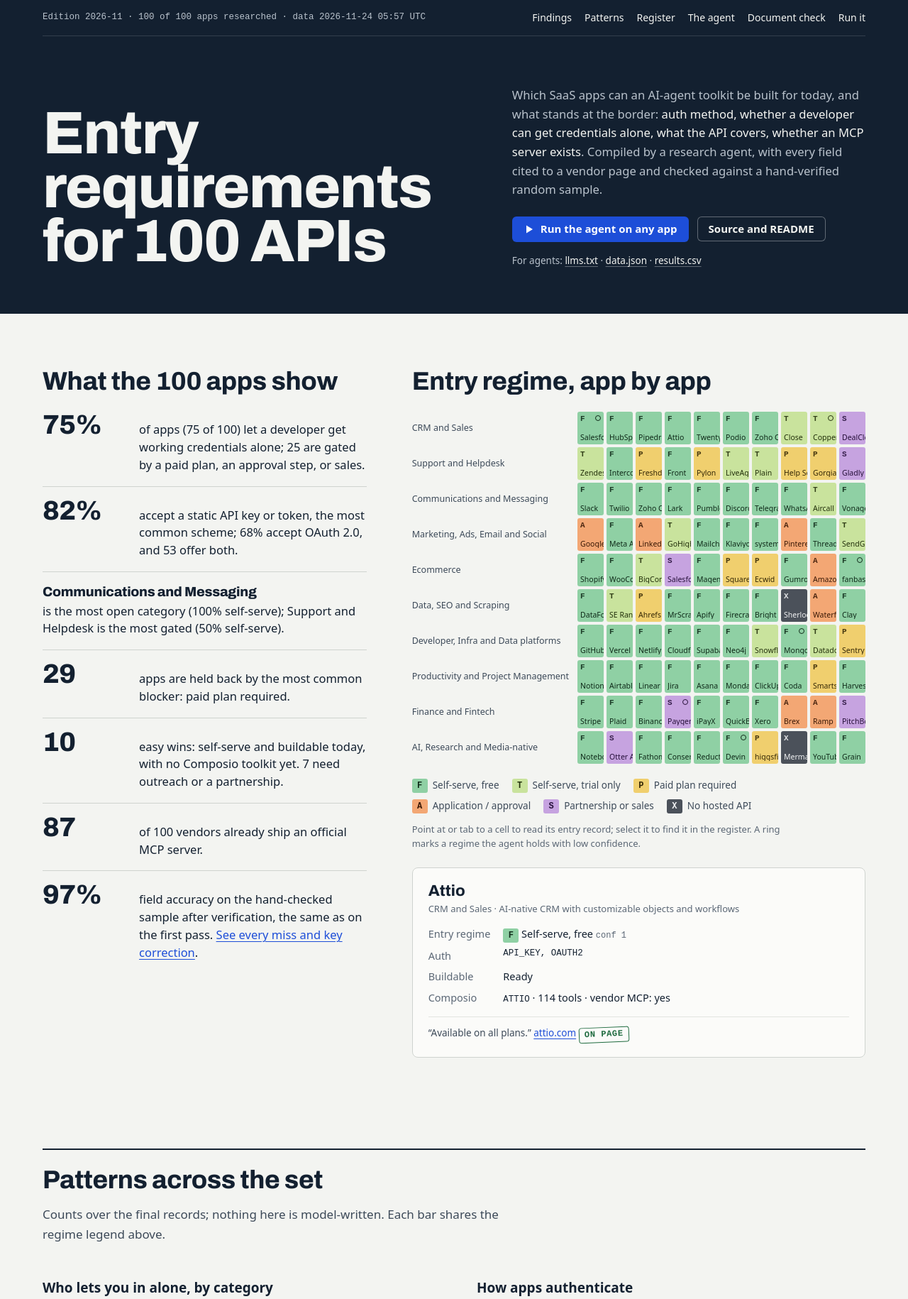
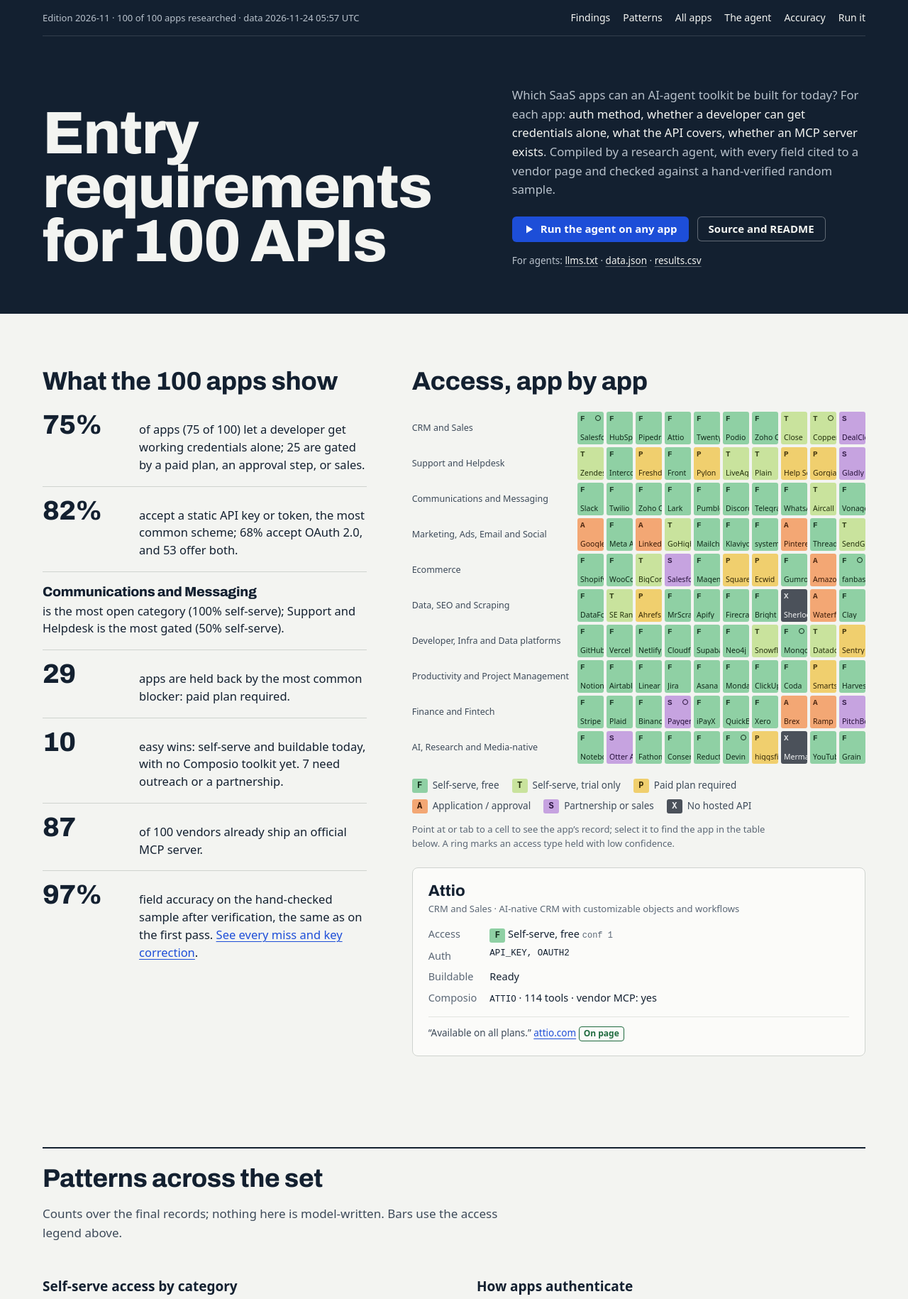
Before and after one commit to HUmnanANirudh/Composio, a plain HTML site: page site/index.html in a window 1280 px wide. Shown: the top 1830 px of the page at 71% size. Drawn offline with Linux system fonts and the light colour scheme; a web font is replaced by a local one.

Commit message:
Page: plain labels, no decorative gimmicks
- Drop the border-entry metaphor from labels: "Entry regime" -> "Access",
  "The register" -> "All 100 apps", "The agent's route" -> "How the agent
  works", "Document check: is it right?" -> "Accuracy"; no rhetorical headings
- Stamps are upright sentence-case labels, not tilted letter-spaced caps
- Matrix cells outline on hover instead of lifting with a shadow
- Monospace only for codes and data, not the edition line or step labels

Co-Authored-By: Claude Opus 5.5 <noreply@anthropic.com>

```diff
--- a/site/index.html
+++ b/site/index.html
@@ -15,7 +15,7 @@
   --paper:#f3f4f1; --sheet:#fbfbf9; --ink:#132030; --ink-2:#3d4a59; --ink-3:#5b6775;
   --rule:#cfd3cf; --rule-2:#e3e5e1; --band:#132030; --band-ink:#f3f4f1; --band-ink-2:#b9c2cc;
   --act:#1d4ed8; --act-ink:#ffffff; --act-soft:#e4ebfd;
-  /* entry-regime legend: used for regime and nothing else */
+  /* access legend: used for access type and nothing else */
   --r-free:#8fd0a4; --r-trial:#c9e39d; --r-paid:#f0cf6e; --r-approval:#f3a774; --r-partner:#c6a3e0; --r-none:#4b515a;
   --r-free-ink:#0f2a19; --r-trial-ink:#23300c; --r-paid-ink:#352806; --r-approval-ink:#3a1906; --r-partner-ink:#26103a; --r-none-ink:#f2f3f4;
   --hit:#1f6b3f; --miss:#a2311f; --unscored:#5b6775;
@@ -61,7 +61,7 @@ code,.mono{font-family:var(--mono);font-size:.86em;letter-spacing:0}
 .mast .bar nav{display:flex;flex-wrap:wrap;gap:4px 18px}
 .mast .bar a{color:var(--band-ink);text-decoration:none}
 .mast .bar a:hover{text-decoration:underline}
-.mast .ed{font-family:var(--mono);font-size:12.5px;color:var(--band-ink-2)}
+.mast .ed{font-size:13px;color:var(--band-ink-2)}
 .mast .head{display:grid;grid-template-columns:minmax(0,6fr) minmax(0,5fr);gap:clamp(28px,5vw,80px);align-items:end;padding:clamp(40px,5.5vw,76px) 0 clamp(40px,5vw,64px)}
 .mast h1{font-family:var(--display);font-variation-settings:"wdth" 68;font-weight:800;font-size:clamp(44px,6.6vw,92px);line-height:.9;letter-spacing:-.02em;margin:0;text-wrap:balance}
 .mast h1 span{display:block}
@@ -93,11 +93,10 @@ code,.mono{font-family:var(--mono);font-size:.86em;letter-spacing:0}
 .matrix-wrap{position:relative}
 .matrix{display:grid;grid-template-columns:minmax(92px,auto) repeat(10,minmax(0,1fr));gap:4px;align-items:stretch}
 .matrix .cat{font-size:12.5px;line-height:1.15;color:var(--ink-2);display:flex;align-items:center;padding-right:8px}
-.cell{appearance:none;border:0;margin:0;padding:5px 4px 4px;min-height:46px;border-radius:3px;display:flex;flex-direction:column;justify-content:space-between;text-align:left;cursor:pointer;font:500 10.5px/1.1 var(--body);overflow:hidden;position:relative;transition:transform .18s cubic-bezier(.2,.8,.2,1),box-shadow .18s}
+.cell{appearance:none;border:0;margin:0;padding:5px 4px 4px;min-height:46px;border-radius:3px;display:flex;flex-direction:column;justify-content:space-between;text-align:left;cursor:pointer;font:500 10.5px/1.1 var(--body);overflow:hidden;position:relative}
 .cell .code{font:600 11px/1 var(--mono);opacity:.9}
 .cell .nm{display:block;overflow:hidden;text-overflow:ellipsis;white-space:nowrap}
-.cell:hover,.cell:focus-visible,.cell[aria-pressed="true"]{transform:translateY(-2px);box-shadow:0 4px 10px -4px #13203066;z-index:2}
-.cell[aria-pressed="true"]{outline:2px solid var(--ink);outline-offset:1px}
+.cell:hover,.cell:focus-visible,.cell[aria-pressed="true"]{outline:2px solid var(--ink);outline-offset:1px;z-index:2}
 .cell.pending{background:transparent;box-shadow:inset 0 0 0 1px var(--rule);border:0;color:var(--ink-3);cursor:default}
 .cell.lowconf::after{content:"";position:absolute;right:4px;top:5px;width:6px;height:6px;border-radius:50%;border:1.5px solid currentColor}
 .rg-SELF_SERVE_FREE{background:var(--r-free);color:var(--r-free-ink)}
@@ -175,7 +174,7 @@ details.ev summary{white-space:nowrap}
 .conf{font-family:var(--mono);font-size:12px;color:var(--ink-3)}
 details.ev summary{cursor:pointer;color:var(--act);font-size:13px}
 details.ev blockquote{margin:6px 0 0;padding:0 0 0 10px;border-left:1px solid var(--rule);font-size:13px;color:var(--ink-2)}
-.reg tr.flagged td.app b::after{content:"flagged";display:block;margin-top:3px;font:600 11px/1.3 var(--mono);letter-spacing:.04em;text-transform:uppercase;color:var(--miss)}
+.reg tr.flagged td.app b::after{content:"Flagged";display:block;margin-top:2px;font:600 12px/1.3 var(--body);color:var(--miss)}
 /* route */
 .route{display:grid;grid-template-columns:repeat(6,1fr);gap:0;position:relative;margin:0}
 .stn{position:relative;padding:42px 28px 0 0}
@@ -185,7 +184,7 @@ details.ev blockquote{margin:6px 0 0;padding:0 0 0 10px;border-left:1px solid va
 .stn.human .dot{border-radius:3px;background:var(--r-paid);border-color:var(--ink)}
 .stn h3{margin:0 0 8px;font:700 16px/1.25 var(--body)}
 .stn p{margin:0;font-size:14px;line-height:1.55;color:var(--ink-2)}
-.stn .who{display:block;font:600 12px/1.4 var(--mono);color:var(--ink-3);margin-bottom:6px}
+.stn .who{display:block;font:500 12.5px/1.4 var(--body);color:var(--ink-3);margin-bottom:6px}
 .humans{margin-top:clamp(60px,7vw,96px)}
 .humans li{display:grid;grid-template-columns:28px 1fr;gap:12px;align-items:start;padding:14px 0}
 .humans li{grid-template-columns:22px 1fr}
@@ -196,7 +195,7 @@ details.ev blockquote{margin:6px 0 0;padding:0 0 0 10px;border-left:1px solid va
 .acc .v{font-family:var(--display);font-variation-settings:"wdth" 75;font-weight:800;font-size:clamp(40px,5vw,64px);line-height:1}
 .acc .arrow{font-size:28px;color:var(--ink-3)}
 .acc .lab{display:block;font:500 13px/1.3 var(--body);color:var(--ink-3);margin-top:8px}
-.stampmark{display:inline-block;transform:rotate(-2.5deg);border:1.5px solid var(--stamp);color:var(--stamp);border-radius:4px;padding:2px 7px;font:700 12px/1.3 var(--mono);letter-spacing:.05em;text-transform:uppercase}
+.stampmark{display:inline-block;border:1px solid var(--stamp);color:var(--stamp);border-radius:4px;padding:1px 6px;font:600 12px/1.4 var(--body)}
 .stampmark.bad{border-color:var(--miss);color:var(--miss)}
 .stampmark.grey{border-color:var(--unscored);color:var(--unscored)}
 .struck{text-decoration:line-through;text-decoration-thickness:1.5px;text-decoration-color:var(--miss)}
@@ -250,13 +249,13 @@ pre{background:var(--band);color:var(--band-ink);padding:14px 16px;border-radius
     <div class="bar">
       <span class="ed" id="edition">Edition 2026-11</span>
       <nav aria-label="Sections">
-        <a href="#findings">Findings</a><a href="#patterns">Patterns</a><a href="#register">Register</a><a href="#agent">The agent</a><a href="#check">Document check</a><a href="#run">Run it</a>
+        <a href="#findings">Findings</a><a href="#patterns">Patterns</a><a href="#register">All apps</a><a href="#agent">The agent</a><a href="#check">Accuracy</a><a href="#run">Run it</a>
       </nav>
     </div>
     <div class="head">
     <h1><span>Entry requirements</span><span>for 100 APIs</span></h1>
     <div>
-    <p class="sub">Which SaaS apps can an AI-agent toolkit be built for today, and what stands at the border: <b>auth method, whether a developer can get credentials alone, what the API covers, whether an MCP server exists</b>. Compiled by a research agent, with every field cited to a vendor page and checked against a hand-verified random sample.</p>
+    <p class="sub">Which SaaS apps can an AI-agent toolkit be built for today? For each app: <b>auth method, whether a developer can get credentials alone, what the API covers, whether an MCP server exists</b>. Compiled by a research agent, with every field cited to a vendor page and checked against a hand-verified random sample.</p>
     <div class="runline">
       <a class="btn" id="run-trigger" href="https://github.com/HUmnanANirudh/Composio/actions/workflows/research.yml"><svg viewBox="0 0 16 16" fill="currentColor" aria-hidden="true"><path d="M4 2.5v11l9-5.5z"/></svg>Run the agent on any app</a>
       <a class="btn ghost" href="https://github.com/HUmnanANirudh/Composio">Source and README</a>
@@ -274,10 +273,10 @@ pre{background:var(--band);color:var(--band-ink);padding:14px 16px;border-radius
       <ol class="findings" id="findings-list"><li class="loading">Loading findings…</li></ol>
     </div>
     <div class="matrix-wrap">
-      <h2>Entry regime, app by app</h2>
-      <div class="matrix" id="matrix" role="group" aria-label="Entry regime of each app, grouped by category"></div>
+      <h2>Access, app by app</h2>
+      <div class="matrix" id="matrix" role="group" aria-label="Access type of each app, grouped by category"></div>
       <ul class="legend" id="legend"></ul>
-      <p class="matrix-note">Point at or tab to a cell to read its entry record; select it to find it in the register. A ring marks a regime the agent holds with low confidence.</p>
+      <p class="matrix-note">Point at or tab to a cell to see the app’s record; select it to find the app in the table below. A ring marks an access type held with low confidence.</p>
       <div class="record" id="record" aria-live="polite"></div>
     </div>
   </section>
@@ -285,10 +284,10 @@ pre{background:var(--band);color:var(--band-ink);padding:14px 16px;border-radius
   <section class="sec" id="patterns" aria-labelledby="h-patterns">
     <div class="wrap">
       <h2 id="h-patterns">Patterns across the set</h2>
-      <p class="intro">Counts over the final records; nothing here is model-written. Each bar shares the regime legend above.</p>
+      <p class="intro">Counts over the final records; nothing here is model-written. Bars use the access legend above.</p>
       <div class="two">
         <div>
-          <h3 class="h">Who lets you in alone, by category</h3>
+          <h3 class="h">Self-serve access by category</h3>
           <div class="catbars" id="catbars"></div>
           <p class="small note">Percentage = apps where credentials are self-serve (free or trial).</p>
         </div>
@@ -308,25 +307,25 @@ pre{background:var(--band);color:var(--band-ink);padding:14px 16px;border-radius
 
   <section class="sec" id="register" aria-labelledby="h-register">
     <div class="wrap">
-      <h2 id="h-register">The register</h2>
+      <h2 id="h-register">All 100 apps</h2>
       <p class="intro">All 100 records, grouped by category; the table scrolls on its own. Open <em>evidence</em> on a row to see the quotes; a stamp means the verifier found the quote on the cited page.</p>
       <div class="filters" role="search">
         <label>Category<select id="f-cat"><option value="">All categories</option></select></label>
-        <label>Entry regime<select id="f-access"><option value="">All regimes</option></select></label>
+        <label>Access<select id="f-access"><option value="">Any access</option></select></label>
         <label>Buildability<select id="f-build"><option value="">Any</option></select></label>
         <label>Search<input id="f-q" type="search" placeholder="App name or blocker"></label>
         <span class="count num" id="f-count" aria-live="polite"></span>
       </div>
       <div class="reg scroll" tabindex="0" role="region" aria-label="All records, scrollable"><table id="reg-table"><thead><tr>
-        <th scope="col">App</th><th scope="col">Auth</th><th scope="col">Entry regime</th><th scope="col">API</th><th scope="col">MCP</th><th scope="col">Composio toolkit</th><th scope="col">Buildable?</th><th scope="col">Main blocker</th><th scope="col">Evidence</th>
+        <th scope="col">App</th><th scope="col">Auth</th><th scope="col">Access</th><th scope="col">API</th><th scope="col">MCP</th><th scope="col">Composio toolkit</th><th scope="col">Buildable?</th><th scope="col">Main blocker</th><th scope="col">Evidence</th>
       </tr></thead><tbody id="reg-body"></tbody></table></div>
     </div>
   </section>
 
   <section class="sec" id="agent" aria-labelledby="h-agent">
     <div class="wrap">
-      <h2 id="h-agent">The agent's route</h2>
-      <p class="intro">A Python pipeline gathers the sources and checks every answer. Composio provides the catalog cross-check and web search, through a Platform SDK session to Exa. The reading step for these 100 records was done by Claude in a Claude Code session, from the same source packs an LLM would get. LLM API free tiers could not finish an unattended run (details under “Where it fell short”). Square stations are where a human had to step in.</p>
+      <h2 id="h-agent">How the agent works</h2>
+      <p class="intro">A Python pipeline gathers the sources and checks every answer. Composio provides the catalog cross-check and web search, through a Platform SDK session to Exa. The reading step for these 100 records was done by Claude in a Claude Code session, from the same source packs an LLM would get. LLM API free tiers could not finish an unattended run (details under “Where it fell short”). Square markers are where a human had to step in.</p>
       <div class="route" id="route">
         <div class="stn"><span class="dot"></span><span class="who">deterministic</span><h3>Composio catalog</h3><p>Match each app to Composio's public 1,841-toolkit catalog: existing toolkit, tool count, auth schemes, vendor MCP proxy.</p></div>
         <div class="stn"><span class="dot"></span><span class="who">crawler + Composio → Exa</span><h3>Discover sources</h3><p>Crawl the official docs host and its llms.txt, follow auth, pricing and MCP links, then search with <code>EXA_SEARCH</code> through a Composio session.</p></div>
@@ -347,7 +346,7 @@ pre{background:var(--band);color:var(--band-ink);padding:14px 16px;border-radius
           </ul>
         </div>
         <div>
-          <h3 class="h">What the run read</h3>
+          <h3 class="h">Run totals</h3>
           <table id="usage-table"></table>
           <p class="small note">No LLM API spend for this dataset: extraction ran in-session. The automated path (<code>research run</code>, Gemini with a model fallback chain) is built and tested, and the GitHub Actions trigger uses it.</p>
         </div>
@@ -357,7 +356,7 @@ pre{background:var(--band);color:var(--band-ink);padding:14px 16px;border-radius
 
   <section class="sec" id="check" aria-labelledby="h-check">
     <div class="wrap">
-      <h2 id="h-check">Document check: is it right?</h2>
+      <h2 id="h-check">Accuracy</h2>
       <p class="intro" id="check-intro">Scored against the hand-checked sample. Pass 1 is the extractor alone; final is after the verification loops.</p>
       <div class="verdict">
         <div>
@@ -365,7 +364,7 @@ pre{background:var(--band);color:var(--band-ink);padding:14px 16px;border-radius
           <table id="field-table"></table>
           <h3 class="h stack">What each loop caught on pass 1</h3>
           <table id="loop-table"></table>
-          <h3 class="h stack">Does confidence mean anything?</h3>
+          <h3 class="h stack">Confidence vs. accuracy</h3>
           <table id="calib-table"></table>
         </div>
         <div>
@@ -423,7 +422,7 @@ const REG = {
   NO_PUBLIC_API:{code:"X",label:"No hosted API"},
 };
 const BUILD = {READY:"Ready",READY_WITH_CAVEATS:"Ready, with caveats",NEEDS_OUTREACH:"Needs outreach",BLOCKED:"Blocked"};
-const FIELD_LABEL = {auth_methods:"Auth methods",access:"Entry regime",api_style:"API style",api_breadth:"API breadth",official_mcp:"Official MCP",buildability:"Buildability"};
+const FIELD_LABEL = {auth_methods:"Auth methods",access:"Access",api_style:"API style",api_breadth:"API breadth",official_mcp:"Official MCP",buildability:"Buildability"};
 const $ = s => document.querySelector(s);
 const esc = s => String(s ?? "").replace(/[&<>"]/g, c => ({"&":"&amp;","<":"&lt;",">":"&gt;",'"':"&quot;"}[c]));
 const fmt = v => v === null || v === undefined ? "—" : Array.isArray(v) ? (v.length ? v.join(", ") : "—") : typeof v === "boolean" ? (v ? "yes" : "no") : String(v);
@@ -521,11 +520,11 @@ function showRecord(a){
   const f = a.fields, reg = REG[f.access.value] || {label:"unknown"};
   const ev = [f.access, f.auth_methods].flatMap(c => c.evidence).find(e => e.grounded) || f.access.evidence[0];
   $("#record").innerHTML = `<h3>${esc(a.app)}</h3><div class="meta">${esc(a.category)} · ${esc(f.one_liner.value || "")}</div>
-  <dl><dt>Entry regime</dt><dd><span class="chip rg-${f.access.value}">${reg.code||"?"}</span> ${reg.label} <span class="conf">conf ${f.access.confidence}</span></dd>
+  <dl><dt>Access</dt><dd><span class="chip rg-${f.access.value}">${reg.code||"?"}</span> ${reg.label} <span class="conf">conf ${f.access.confidence}</span></dd>
   <dt>Auth</dt><dd class="enum">${esc(fmt(f.auth_methods.value))}</dd>
   <dt>Buildable</dt><dd>${BUILD[f.buildability.value] || "—"}${f.main_blocker.value ? ` · ${esc(f.main_blocker.value)}` : ""}</dd>
   <dt>Composio</dt><dd>${a.composio.slug ? `<span class="mono">${esc(a.composio.slug)}</span> · ${a.composio.tools} tools` : "no toolkit yet"}${f.official_mcp.value ? " · vendor MCP: yes" : ""}</dd></dl>
-  ${ev ? `<p class="q">“${esc(ev.quote.slice(0,180))}” <a href="${esc(ev.url)}">${esc(host(ev.url))}</a> ${ev.grounded ? '<span class="stampmark">on page</span>' : '<span class="stampmark grey">not re-found</span>'}</p>` : ""}`;
+  ${ev ? `<p class="q">“${esc(ev.quote.slice(0,180))}” <a href="${esc(ev.url)}">${esc(host(ev.url))}</a> ${ev.grounded ? '<span class="stampmark">On page</span>' : '<span class="stampmark grey">Not re-found</span>'}</p>` : ""}`;
 }
 
 function filter(){
@@ -547,7 +546,7 @@ function filter(){
       <td>${a.composio.slug ? `<a class="mono" href="${esc(a.composio.url)}">${esc(a.composio.slug)}</a><br><span class="conf">${a.composio.tools} tools</span>` : '<span class="small">none</span>'}</td>
       <td class="b-${f.buildability.value}">${BUILD[f.buildability.value] || "—"}</td>
       <td>${esc(f.main_blocker.value || "—")}</td>
-      <td><details class="ev"><summary>${evs.filter(e=>e.grounded).length}/${evs.length} on page</summary>${evs.map(e => `<blockquote><b>${FIELD_LABEL[e.k]}</b>: “${esc(e.quote.slice(0,200))}” <a href="${esc(e.url)}">${esc(host(e.url))}</a> ${e.grounded ? '<span class="stampmark">on page</span>' : '<span class="stampmark grey">not re-found</span>'}</blockquote>`).join("")}${a.docs_url ? `<blockquote>Docs: <a href="${esc(a.docs_url)}">${esc(host(a.docs_url))}</a></blockquote>` : ""}</details></td>
+      <td><details class="ev"><summary>${evs.filter(e=>e.grounded).length}/${evs.length} on page</summary>${evs.map(e => `<blockquote><b>${FIELD_LABEL[e.k]}</b>: “${esc(e.quote.slice(0,200))}” <a href="${esc(e.url)}">${esc(host(e.url))}</a> ${e.grounded ? '<span class="stampmark">On page</span>' : '<span class="stampmark grey">Not re-found</span>'}</blockquote>`).join("")}${a.docs_url ? `<blockquote>Docs: <a href="${esc(a.docs_url)}">${esc(host(a.docs_url))}</a></blockquote>` : ""}</details></td>
     </tr>`;
   };
   $("#reg-body").innerHTML = cats.map(c => {
@@ -578,17 +577,17 @@ function renderCheck(d, byId){
 
   const gtBy = Object.fromEntries((d.ground_truth?.apps||[]).map(a => [a.id, a]));
   const misses = fin.rows.filter(r => r.status === "miss");
-  const VERDICT = {agent_wrong:["agent wrong","bad"],key_wrong:["key wrong",""],ambiguous:["ambiguous","grey"],agent_correct:["agent right",""]};
+  const VERDICT = {agent_wrong:["Agent wrong","bad"],key_wrong:["Key wrong",""],ambiguous:["Ambiguous","grey"],agent_correct:["Agent right",""]};
   const rv = Object.fromEntries((d.audit?.reviews || []).map(x => [x.id+"|"+x.field, x]));
   $("#miss-table").innerHTML = `<thead><tr><th>App · field</th><th>Agent said</th><th>Answer key and review</th></tr></thead><tbody>` + (misses.map(r => {
     const g = gtBy[r.id], ev = g?.evidence?.[r.field], v = rv[r.id+"|"+r.field], vb = v && VERDICT[v.verdict];
     return `<tr class="missrow"><td><b>${esc(r.app)}</b><br>${FIELD_LABEL[r.field]} <span class="conf">conf ${r.confidence}</span></td><td><span class="struck">${esc(fmt(r.agent))}</span></td><td>${esc(truthText(r.truth))}${r.accept && r.accept.length ? `<br><span class="small">also accepted: ${esc(r.accept.join(", "))}</span>` : ""}${ev ? `<br><a class="small" href="${esc(ev.url)}">${esc(host(ev.url))}</a>` : ""}${vb ? `<span class="verdict-note"><span class="stampmark ${vb[1]}">${vb[0]}</span> ${esc(v.note)}</span>` : `<span class="verdict-note small">Review pending.</span>`}</td></tr>`;
-  }).join("") || `<tr><td colspan="3"><span class="stampmark">no misses</span></td></tr>`) + `</tbody>`;
+  }).join("") || `<tr><td colspan="3"><span class="stampmark">No misses</span></td></tr>`) + `</tbody>`;
 
   const p1map = Object.fromEntries(p1.rows.map(r => [r.id+"|"+r.field, r]));
   const fixed = fin.rows.filter(r => r.status === "hit" && p1map[r.id+"|"+r.field]?.status === "miss");
   const broke = fin.rows.filter(r => r.status === "miss" && p1map[r.id+"|"+r.field]?.status === "hit");
-  $("#fixed-table").innerHTML = `<thead><tr><th>App · field</th><th>Pass 1</th><th>Final</th></tr></thead><tbody>` + fixed.map(r => `<tr><td><b>${esc(r.app)}</b> · ${FIELD_LABEL[r.field]}</td><td><span class="struck">${esc(fmt(p1map[r.id+"|"+r.field].agent))}</span></td><td>${esc(fmt(r.agent))} <span class="stampmark">fixed</span></td></tr>`).join("") + broke.map(r => `<tr><td><b>${esc(r.app)}</b> · ${FIELD_LABEL[r.field]}</td><td>${esc(fmt(p1map[r.id+"|"+r.field].agent))}</td><td><span class="struck">${esc(fmt(r.agent))}</span> <span class="stampmark bad">broken by loop</span></td></tr>`).join("") + (fixed.length + broke.length ? "" : `<tr><td colspan="3">No field changed outcome.</td></tr>`) + `</tbody>`;
+  $("#fixed-table").innerHTML = `<thead><tr><th>App · field</th><th>Pass 1</th><th>Final</th></tr></thead><tbody>` + fixed.map(r => `<tr><td><b>${esc(r.app)}</b> · ${FIELD_LABEL[r.field]}</td><td><span class="struck">${esc(fmt(p1map[r.id+"|"+r.field].agent))}</span></td><td>${esc(fmt(r.agent))} <span class="stampmark">Fixed</span></td></tr>`).join("") + broke.map(r => `<tr><td><b>${esc(r.app)}</b> · ${FIELD_LABEL[r.field]}</td><td>${esc(fmt(p1map[r.id+"|"+r.field].agent))}</td><td><span class="struck">${esc(fmt(r.agent))}</span> <span class="stampmark bad">Broken by loop</span></td></tr>`).join("") + (fixed.length + broke.length ? "" : `<tr><td colspan="3">No field changed outcome.</td></tr>`) + `</tbody>`;
 
   const rev = d.ground_truth?.about?.revisions || [];
   $("#key-revisions").innerHTML = `<h3 class="h">When the answer key was wrong</h3>` + (rev.map(r => `<p><b>${esc(r.app)}</b>: ${esc(r.why)}</p>`).join("") || "<p>No revisions.</p>") + `<p class="small" style="margin:0">Key method: ${esc(d.ground_truth?.about?.sampling || "")} ${esc(d.ground_truth?.about?.checked_by || "")}</p>`;
```
Also changed, not shown: 1 other file.
